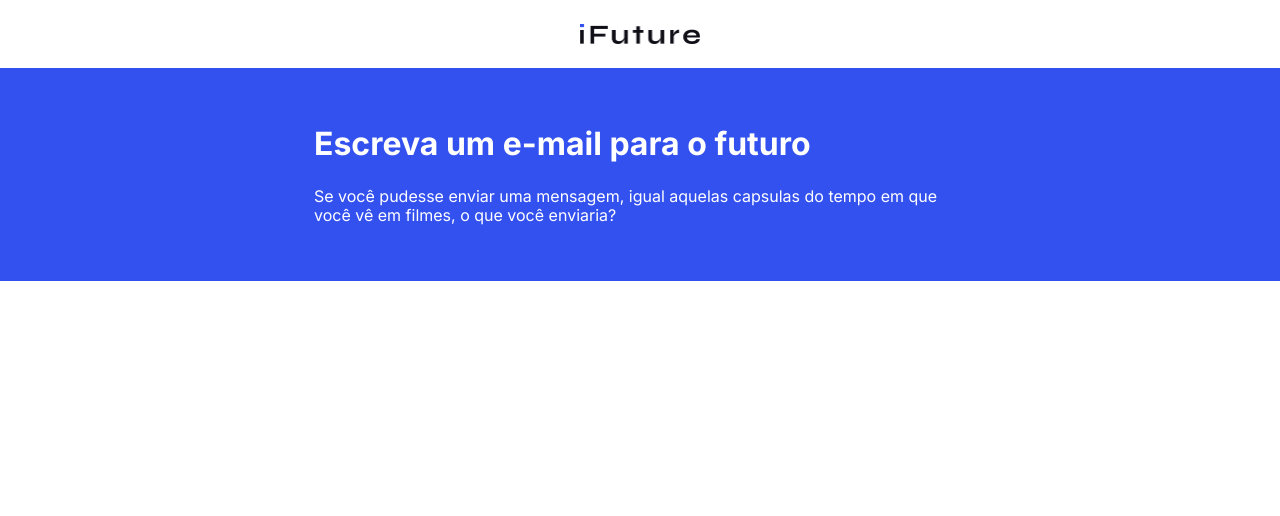
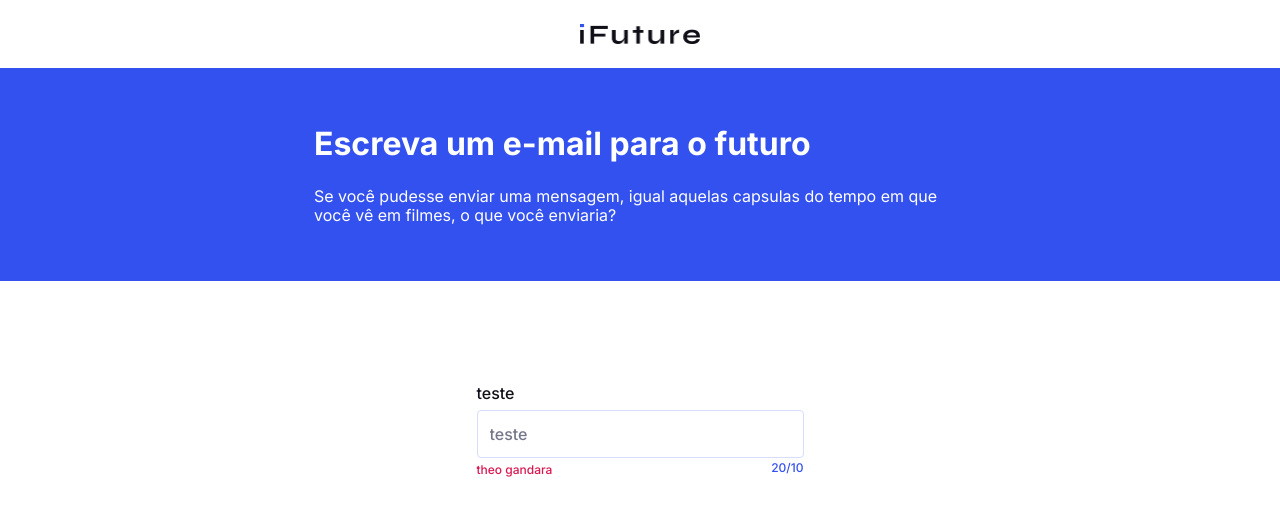
Before and after one commit to theogandara/iFuture, a Next.js app: page / in a window 1280 px wide. Shown: the top 516 px of the page. Built offline with nearby package versions, Linux system fonts and the light colour scheme.

Commit message:
Feat created Input component

```diff
--- /dev/null
+++ b/src/components/Input/index.tsx
@@ -0,0 +1,48 @@
+import React from 'react'
+import * as S from './styles'
+
+interface IInput extends React.HTMLProps<HTMLInputElement> {
+  placeholder: string
+  label: string
+  register: any
+  name: string
+  errorMessage?: string
+  maxLength?: number
+  counter?: number
+}
+
+const Input: React.FC<IInput> = ({
+  placeholder,
+  label,
+  register,
+  name,
+  errorMessage,
+  counter,
+  maxLength = 200,
+  ...props
+}) => {
+  return (
+    <>
+      <S.Label>
+        {label}
+        <S.Input
+          {...register(name)}
+          placeholder={placeholder}
+          maxLength={maxLength}
+          {...props}
+        />
+      </S.Label>
+
+      <S.FeedBackContainer>
+        {errorMessage && <S.Error>{errorMessage}</S.Error>}
+        {counter && (
+          <S.CounterMaxLagth>
+            {counter}/{maxLength}
+          </S.CounterMaxLagth>
+        )}
+      </S.FeedBackContainer>
+    </>
+  )
+}
+
+export default Input
--- /dev/null
+++ b/src/components/Input/styles.ts
@@ -0,0 +1,57 @@
+import theme from '@styles/theme'
+import styled from 'styled-components'
+
+export const Label = styled.label`
+  width: 100%;
+  font-weight: 500;
+  font-size: 16px;
+  line-height: 24px;
+  color: ${theme.colors.text};
+`
+
+export const Input = styled.input`
+  width: 100%;
+  font-weight: 500;
+  font-size: 16px;
+  line-height: 24px;
+  height: 48px;
+  padding: 12px;
+  margin-top: 5px;
+  outline: none;
+  border-radius: 4px;
+  border: 1px solid ${theme.colors.grey};
+
+  &:hover {
+    outline: 1px solid ${theme.colors.grey};
+  }
+
+  &:focus {
+    outline: 1px solid ${theme.colors.primary};
+  }
+
+  &::placeholder {
+    color: ${theme.colors.placeholder};
+    font-weight: 500;
+    font-size: 16px;
+    line-height: 24px;
+  }
+`
+
+export const FeedBackContainer = styled.div`
+  position: relative;
+`
+export const Error = styled.span`
+  font-weight: 500;
+  font-size: 12px;
+  line-height: 20px;
+  color: ${theme.colors.error};
+`
+
+export const CounterMaxLagth = styled.span`
+  font-weight: 500;
+  font-size: 12px;
+  line-height: 20px;
+  color: ${theme.colors.primary};
+  position: absolute;
+  right: 0;
+`
--- a/src/pages/index.tsx
+++ b/src/pages/index.tsx
@@ -4,6 +4,7 @@ import React from 'react'
 import Header from '../components/Header'
 import Logo from '@images/Logo.png'
 import BannerSlogan from '@components/BannerSlogan'
+import Input from '@components/Input'
 
 const Home = () => {
   return (
@@ -23,6 +24,17 @@ const Home = () => {
           subTitle="Se você pudesse enviar uma mensagem, igual aquelas capsulas
            do tempo em que você vê em filmes, o que você enviaria?"
         />
+        <div style={{ width: '327px', margin: '100px auto' }}>
+          <Input
+            label="teste"
+            name="teste"
+            placeholder="teste"
+            register={() => console.log()}
+            counter={20}
+            maxLength={10}
+            errorMessage="theo gandara"
+          />
+        </div>
       </div>
     </div>
   )
--- a/src/styles/global.ts
+++ b/src/styles/global.ts
@@ -5,6 +5,7 @@ export default createGlobalStyle`
         margin: 0;
         padding: 0;
         box-sizing: border-box;
+        font-family: 'Inter', sans-serif;
     }
 
     html{
@@ -13,7 +14,7 @@ export default createGlobalStyle`
 
     body {
         background-color: ${props => props.theme.colors.background};
-        font-family: 'Inter', sans-serif;
         color: ${props => props.theme.colors.text};
-    }
+      }
+
 `
--- a/src/styles/theme.ts
+++ b/src/styles/theme.ts
@@ -7,6 +7,7 @@ const theme = {
     secondary: '#1835CA',
     error: '#DA1751',
     disabled: '#D7DDFB',
+    grey: '#D7DDFB',
     placeholder: '#74768A'
   }
 }
```
